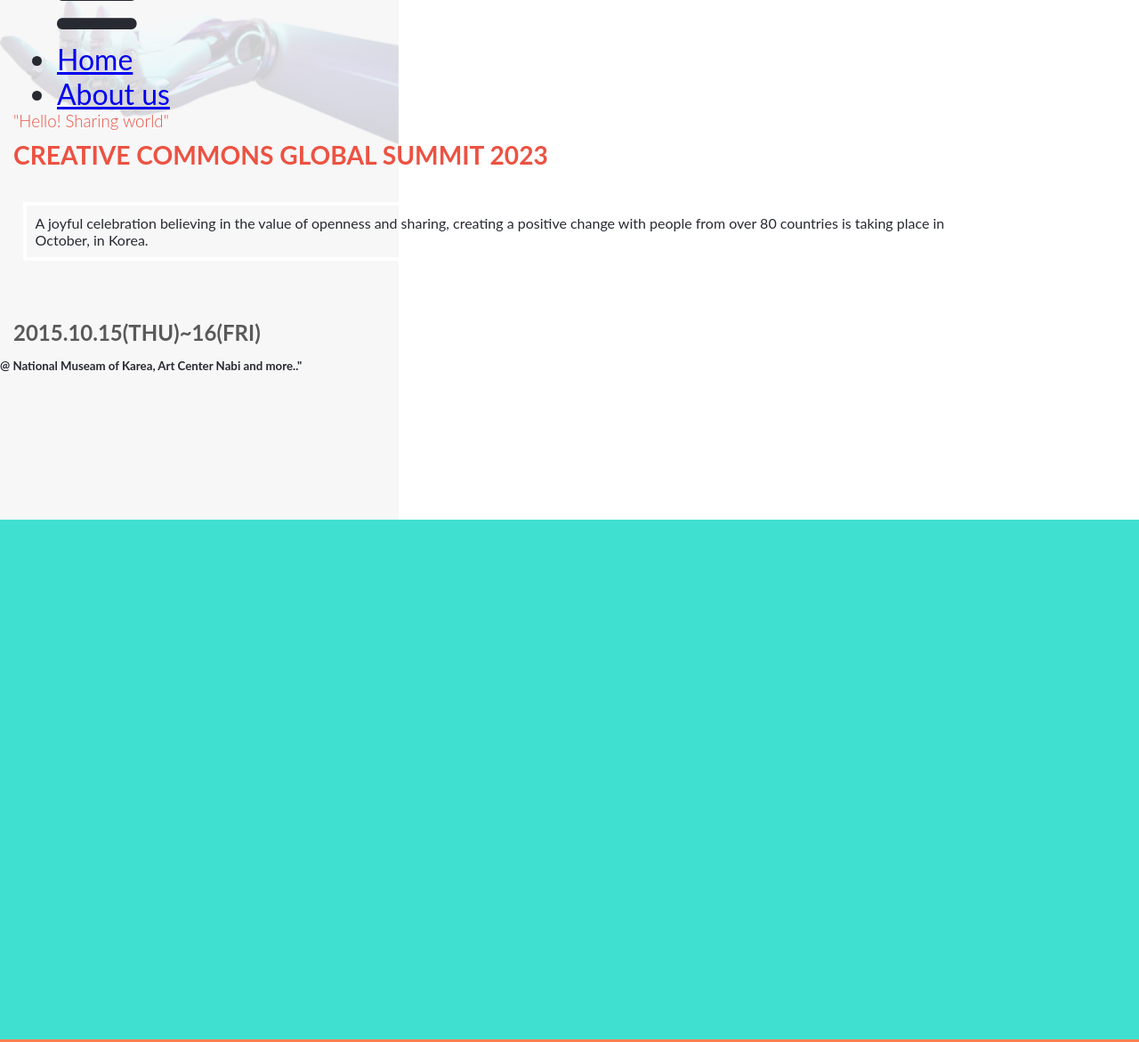
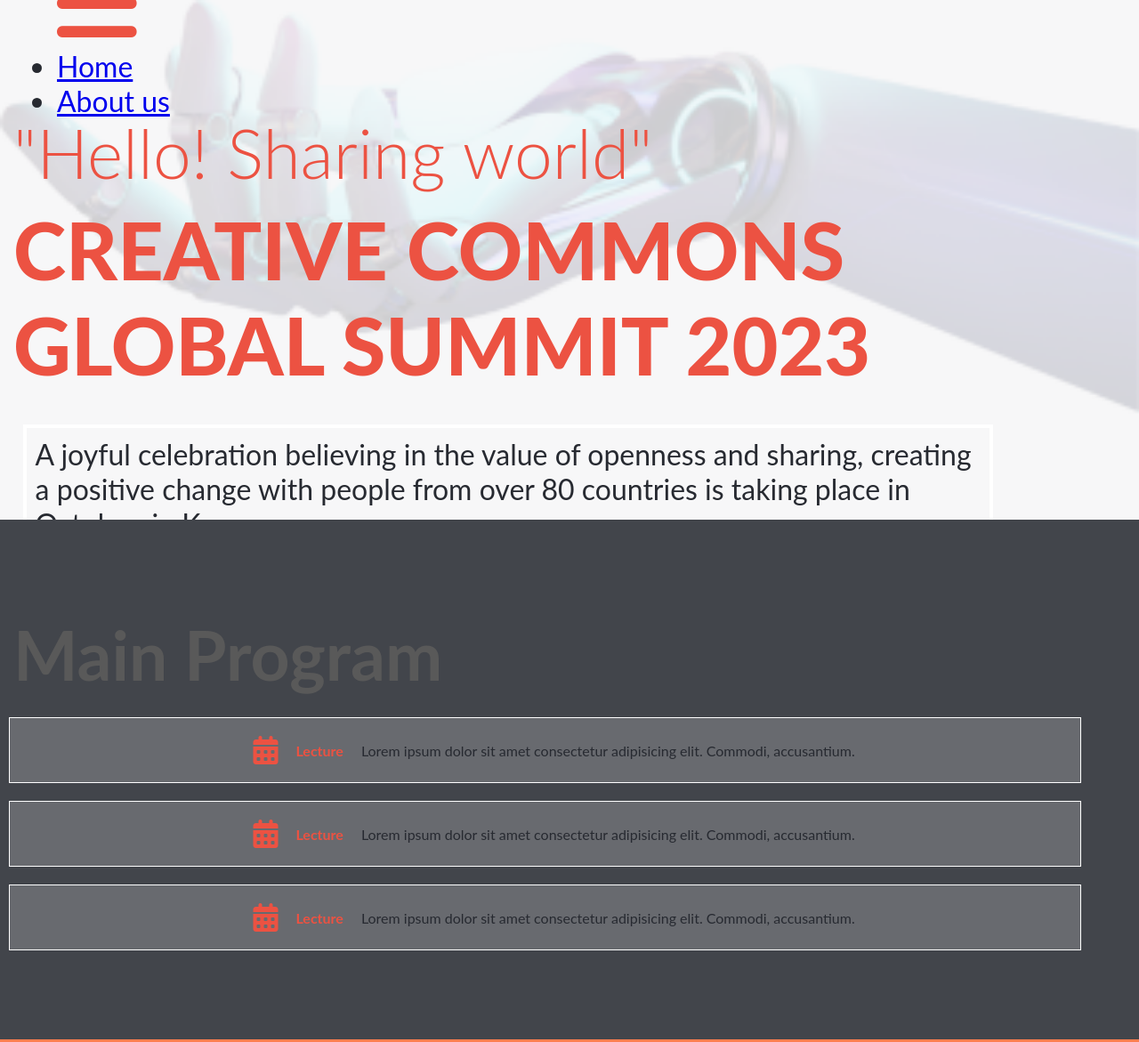
Before and after one commit to dvcorreia1984/Capstone-Project, a plain HTML site: page index.html in a window 1280 px wide. Shown: the top 1171 px of the page at 89% size. Drawn offline with Linux system fonts and the light colour scheme.

Commit message:
Add items to main program

```diff
--- a/index.html
+++ b/index.html
@@ -36,11 +36,32 @@
     <h2>2015.10.15(THU)~16(FRI)</h2>
     <h5 id="">@ National Museam of Karea, Art Center Nabi and more.." </h5>
  </div>
+</section>
 
+<section id="home2">
+    <div class="container cont2" >
+    <h2 id="h2home2">Main Program</h2>
+
+    <div class="program program1">
+        <i class="fas fa-calendar-alt"></i>
+        <h4>Lecture</h4>
+        <p id="programtext">Lorem ipsum dolor sit amet consectetur adipisicing elit. Commodi, accusantium.</p>
+    </div>
+    <div class="program program1">
+        <i class="fas fa-calendar-alt"></i>
+        <h4>Lecture</h4>
+        <p id="programtext">Lorem ipsum dolor sit amet consectetur adipisicing elit. Commodi, accusantium.</p>
+    </div>
+    <div class="program program1">
+        <i class="fas fa-calendar-alt"></i>
+        <h4>Lecture</h4>
+        <p id="programtext">Lorem ipsum dolor sit amet consectetur adipisicing elit. Commodi, accusantium.</p>
+    </div>
+
+    </div>
 </section>
-<section id="home2">
-    <div class="container cont2" ></div>
-</section>
+
+
 <section id="home3">
     <div class="container cont3"></div>
 </section>
--- a/styles.css
+++ b/styles.css
@@ -23,6 +23,17 @@
   flex-direction: column;
 }
 
+header {
+  position: absolute;
+  top: 0;
+  left: 0;
+}
+
+i {
+  color: #ec5242;
+  font-size: xx-large;
+}
+
 h1,
 h2,
 h3,
@@ -41,21 +52,36 @@
 
 h1 {
   padding: 5px 15px;
-  width: 80vw;
-  font-size: 176%;
+  width: 83vw;
+  font-size: 7vw;
   margin-bottom: 5px;
+  font-weight: 800;
 }
 
 h2 {
+  font-size: 6vw;
   width: 86vw;
   padding: 15px 15px 15px 15px;
   color: #595959;
 }
 
 h3 {
+  font-size: 6vw;
   margin-top: 15vh;
   font-weight: 300;
   padding: 5px 15px;
+}
+
+h4 {
+  padding: 20px 20px 20px 0;
+  color: #ec5242;
+}
+
+h5 {
+  font-size: 3vw;
+  color: #868686;
+  width: 90vw;
+  padding: 0 15px 15px 15px;
 }
 
 .container {
@@ -64,7 +90,7 @@
 }
 
 .container.topbar {
-  height: 63px;
+  height: 10vh;
   width: 100vw;
   display: flex;
 }
@@ -77,22 +103,16 @@
 .container.cont1 {
   justify-content: flex-start;
   background-image: url(./Assets/Ai-background.png);
-  background-size: contain;
+  background-size: 100%;
   background-repeat: no-repeat;
 }
 
 .container.cont2 {
-  background-color: turquoise;
+  background-color:#42454b ;
 }
 
 .container.cont3 {
   background-color: coral;
-}
-
-header {
-  position: absolute;
-  top: 0;
-  left: 0;
 }
 
 i.fa.fa-bars {
@@ -100,10 +120,25 @@
 }
 
 .textbox {
+  font-size: 2.5vw;
   padding: 10px;
   margin: 2vw 2vw 4vw 2vw;
   width: 83vw;
   border: 4px solid white;
+}
+
+.program {
+  border: 1px solid white;
+  margin: 10px;
+  display: flex;
+  width: 94vw;
+  flex-direction: row;
+  align-items: center;
+  background-color: rgba(255, 255, 255, 0.2);
+}
+
+i.fas.fa-calendar-alt {
+  padding: 20px;
 }
 
 @media (max-width: 768px) {
```
